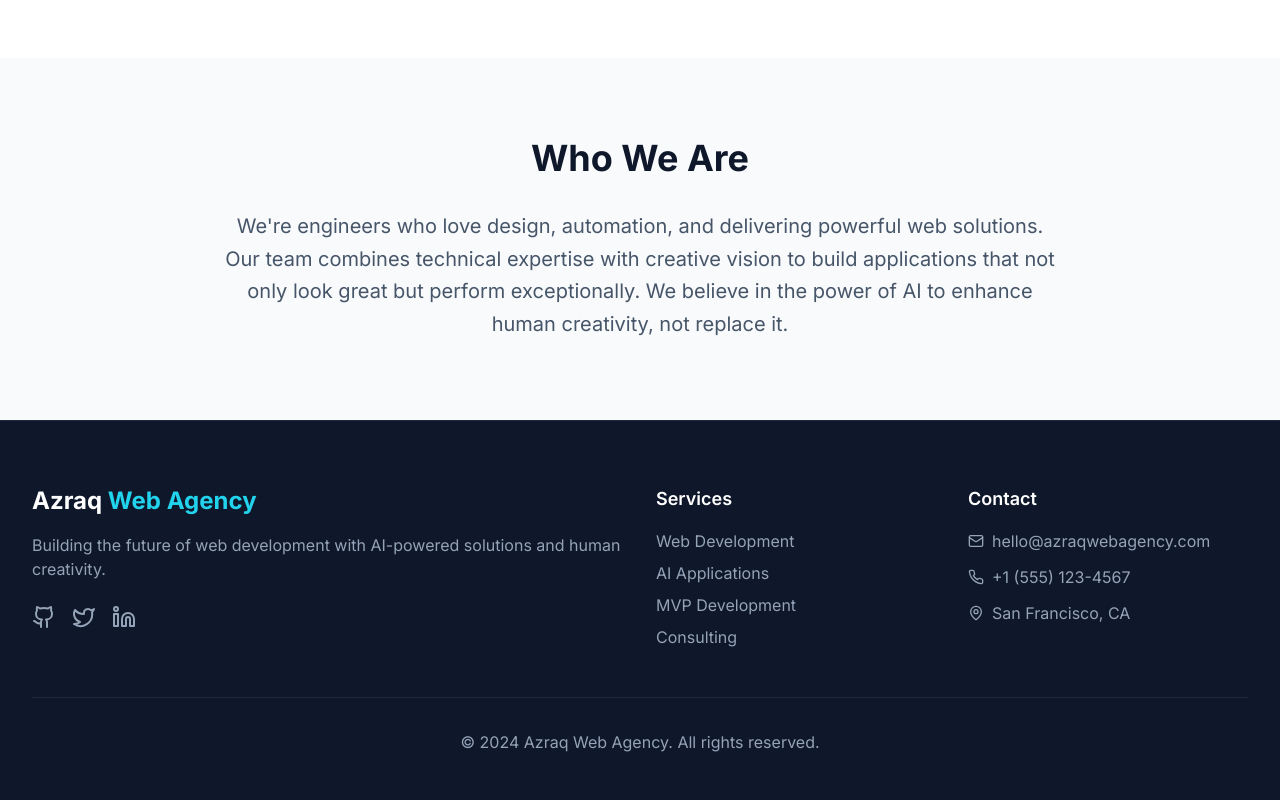
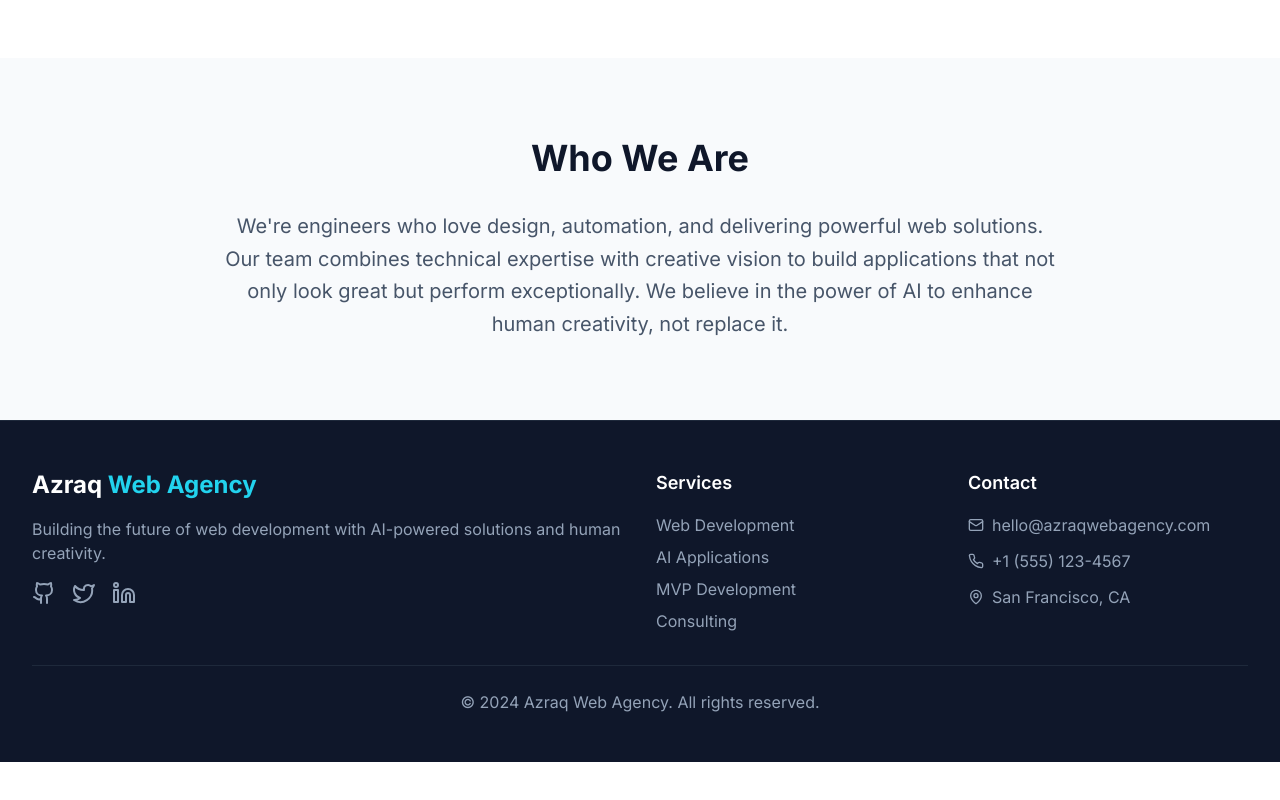
Before and after one commit to Abdulah-eng/auroraDigital, a Next.js app: page / in a window 1280 px wide. Shown: the part 2799-3599 px from the top of the page. After the commit the page ends 3561 px from the top, so only its background shows below. Built offline with nearby package versions, Linux system fonts and the light colour scheme.

Commit message:
style: adjust footer height for better proportions
Reduce padding and margins for a cleaner layout and improved flow

Co-authored-by: Abd Ur Rehman Shafique <178384541+AbdurRehman-eng@users.noreply.github.com>

```diff
--- a/app/page.tsx
+++ b/app/page.tsx
@@ -291,14 +291,14 @@ export default function LandingPage() {
       </section>
 
       {/* Footer */}
-      <footer className="bg-slate-900 dark:bg-slate-950 text-white py-16 border-t border-slate-800">
+      <footer className="bg-slate-900 dark:bg-slate-950 text-white py-12 border-t border-slate-800">
         <div className="max-w-7xl mx-auto px-4 sm:px-6 lg:px-8">
           <div className="grid md:grid-cols-4 gap-8">
             <div className="md:col-span-2">
               <div className="text-2xl font-bold mb-4">
                 Azraq <span className="text-cyan-400">Web Agency</span>
               </div>
-              <p className="text-slate-400 mb-6">
+              <p className="text-slate-400 mb-4">
                 Building the future of web development with AI-powered solutions and human creativity.
               </p>
               <div className="flex space-x-4">
@@ -359,7 +359,7 @@ export default function LandingPage() {
             </div>
           </div>
 
-          <div className="border-t border-slate-800 mt-12 pt-8 text-center text-slate-400">
+          <div className="border-t border-slate-800 mt-8 pt-6 text-center text-slate-400">
             <p>&copy; 2024 Azraq Web Agency. All rights reserved.</p>
           </div>
         </div>
```
